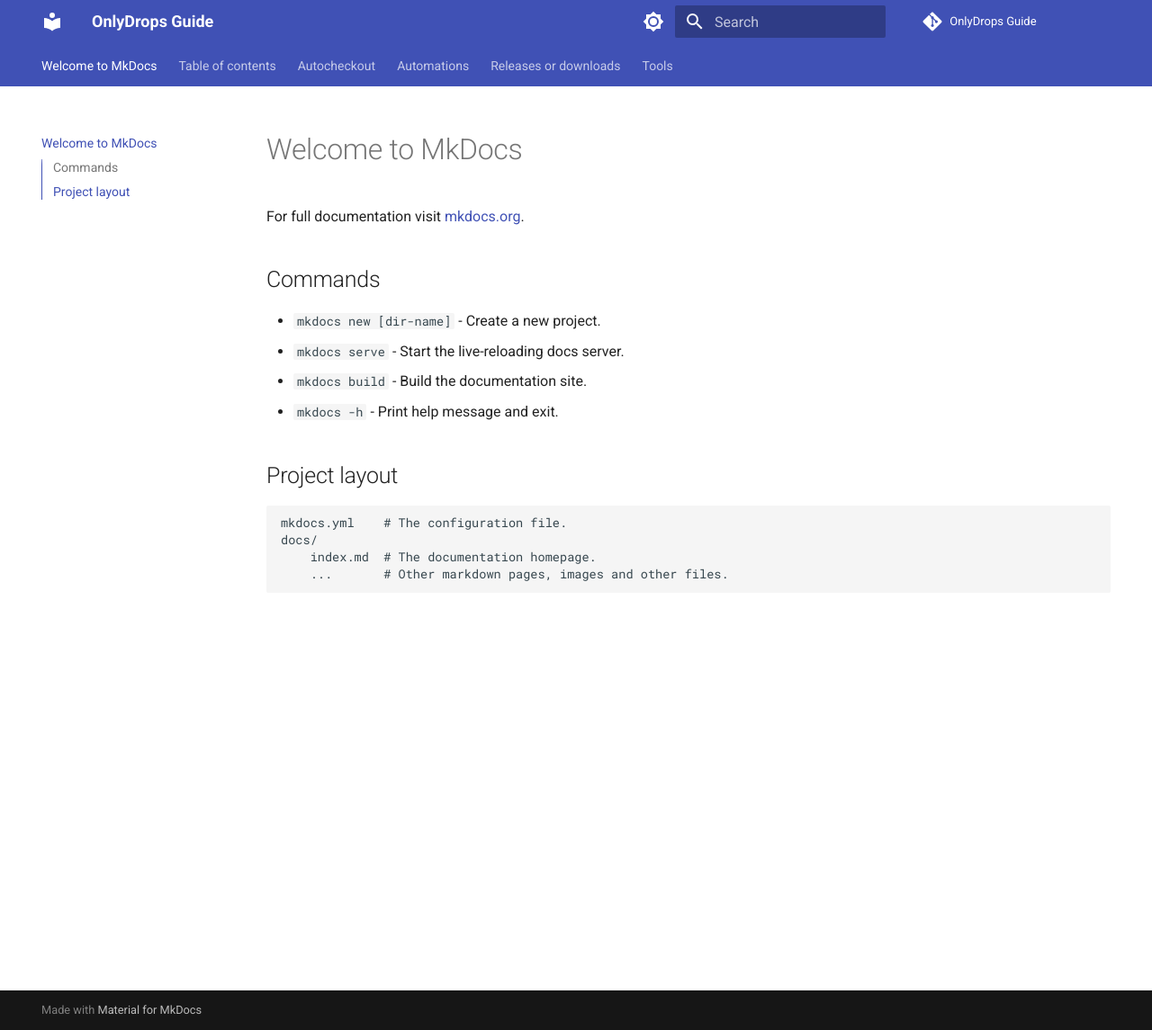
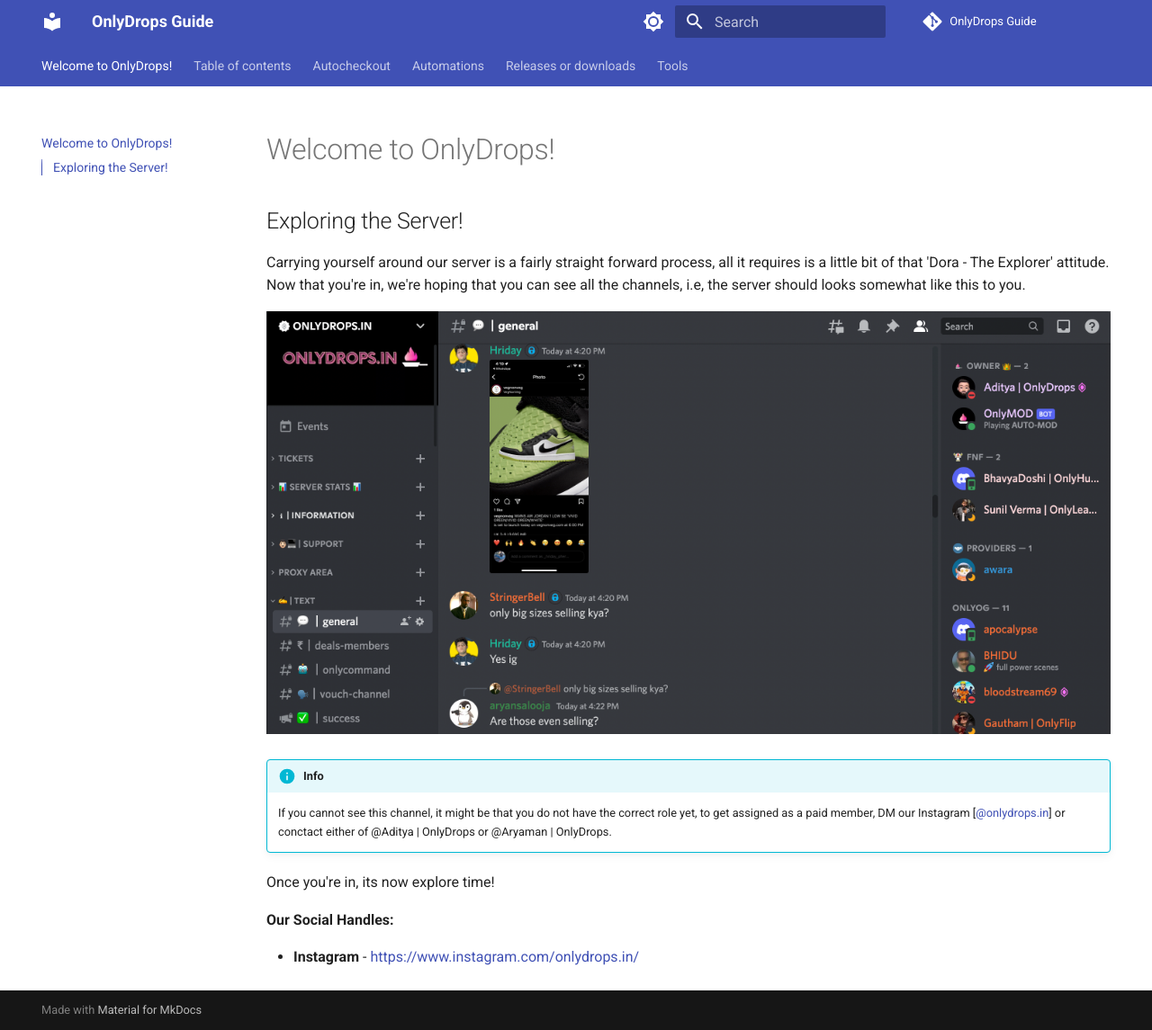
Before and after one commit to OnlyTools-Softwares/onlydrops-guide-docs, an MkDocs documentation site: the page built from docs/index.md, in a window 1280 px wide and 1145 px high. Shown: the whole window at 90% size. Built offline with MkDocs 1.6.1 and Material for MkDocs 9.7.7, drawn with Linux system fonts in a browser that asks for light colours; comment, search, counter and statistics services are not loaded.

Commit message:
update index.md

```diff
--- a/docs/index.md
+++ b/docs/index.md
@@ -1,17 +1,16 @@
-# Welcome to MkDocs
+# Welcome to OnlyDrops!
 
-For full documentation visit [mkdocs.org](https://www.mkdocs.org).
+## Exploring the Server!
 
-## Commands
+Carrying yourself around our server is a fairly straight forward process, all it requires is a little bit of that 'Dora - The Explorer' attitude. Now that you're in, we're hoping that you can see all the channels, i.e, the server should looks somewhat like this to you.
 
-* `mkdocs new [dir-name]` - Create a new project.
-* `mkdocs serve` - Start the live-reloading docs server.
-* `mkdocs build` - Build the documentation site.
-* `mkdocs -h` - Print help message and exit.
+![Screenshot 2022-04-30 at 10.58.05 PM.png](../assets/Screenshot 2022-04-30 at 10.58.05 PM.png)
 
-## Project layout
+!!! info
+    If you cannot see this channel, it might be that you do not have the correct role yet, to get assigned as a paid member, DM our Instagram \[[@onlydrops.in](https://www.instagram.com/onlydrops.in/)] or conctact either of @Aditya | OnlyDrops or @Aryaman | OnlyDrops.
 
-    mkdocs.yml    # The configuration file.
-    docs/
-        index.md  # The documentation homepage.
-        ...       # Other markdown pages, images and other files.
+Once you're in, its now explore time!
+
+**Our Social Handles:**
+
+* **Instagram** - [https://www.instagram.com/onlydrops.in/](https://www.instagram.com/onlydrops.in/)
```
